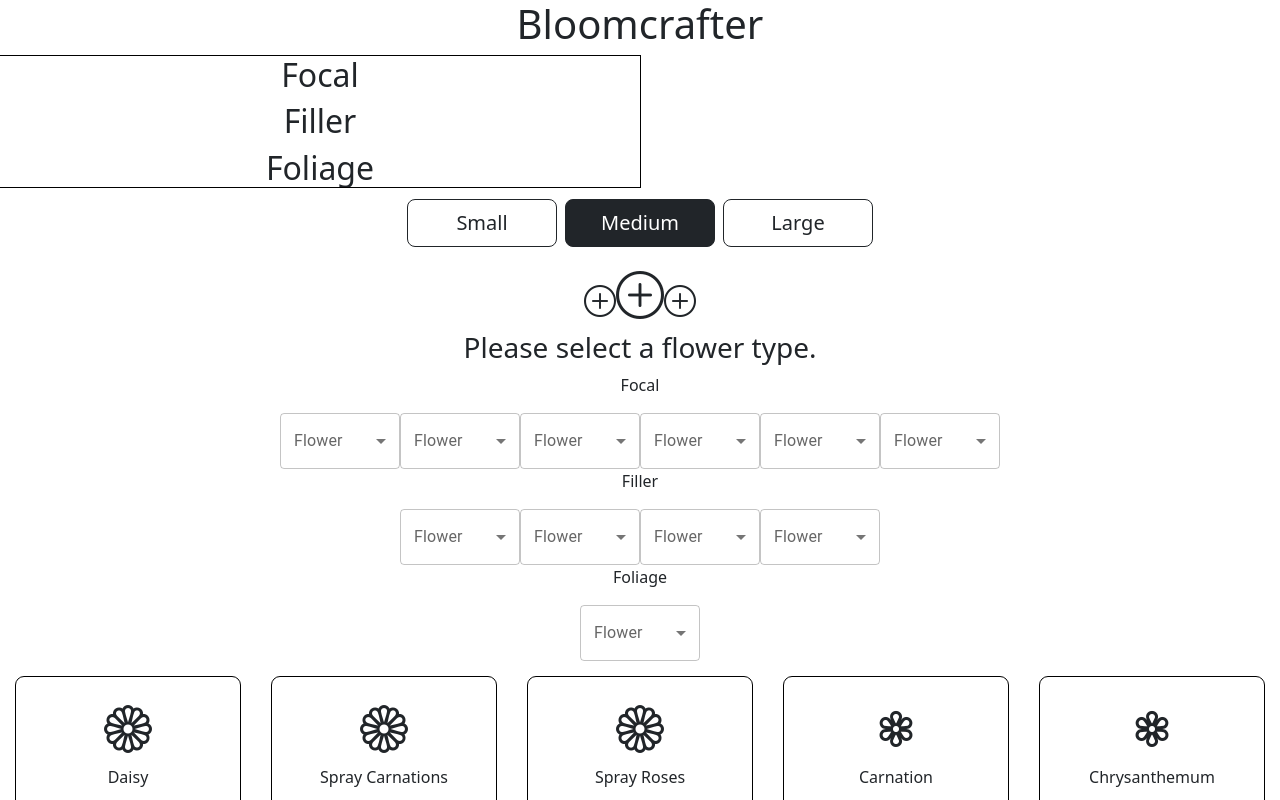
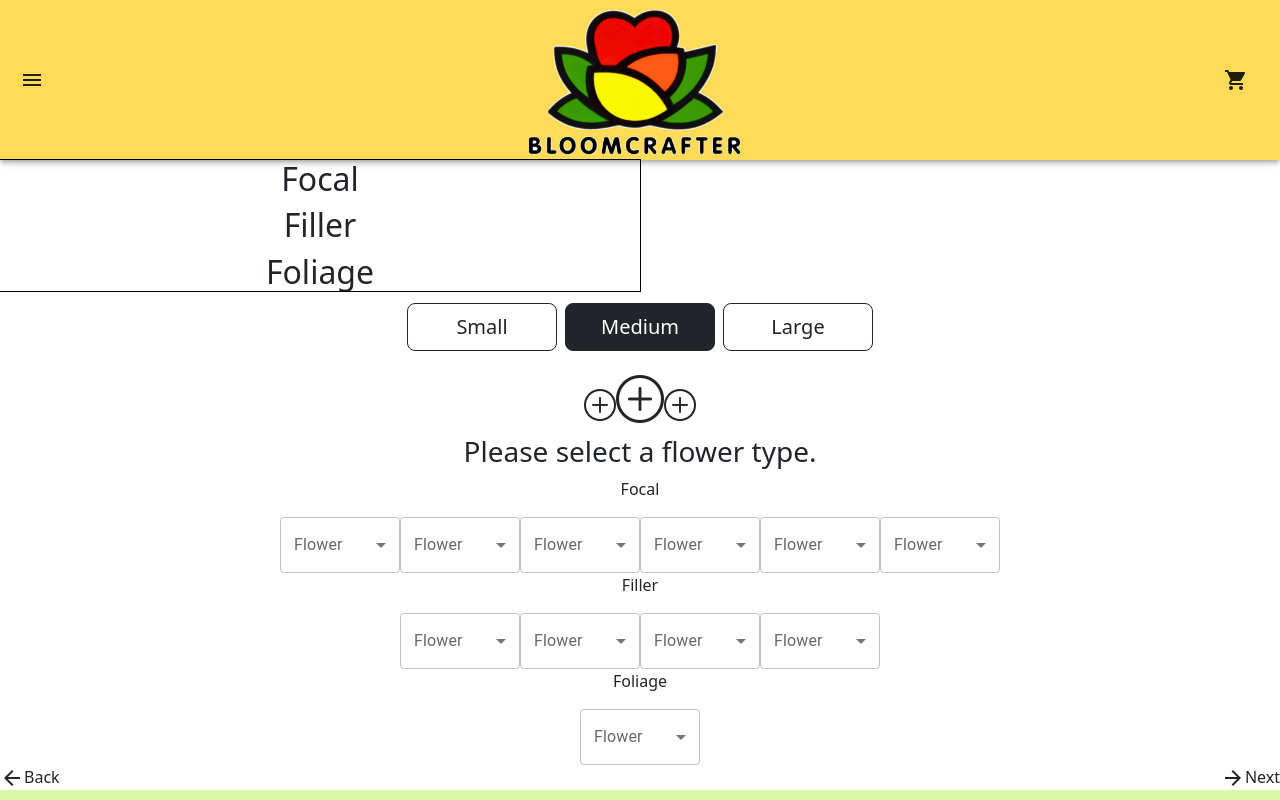
Before and after one commit to 394-w24/BloomCraft2, a React (Vite) app: page / in a window 1280 px wide. Shown: the top 800 px of the page. Built offline with nearby package versions, Linux system fonts and the light colour scheme.

Commit message:
Some styling

```diff
--- a/package.json
+++ b/package.json
@@ -12,6 +12,7 @@
   "dependencies": {
     "@emotion/react": "^11.11.3",
     "@emotion/styled": "^11.11.0",
+    "@mui/icons-material": "^5.15.10",
     "@mui/material": "^5.15.10",
     "bootstrap": "^5.3.2",
     "bootstrap-icons": "^1.11.3",
--- a/src/App.css
+++ b/src/App.css
@@ -3,40 +3,33 @@
 }
 
 .App-logo {
-  height: 40vmin;
+  height: 20vmin;
   pointer-events: none;
+  margin: auto; /* Center the logo vertically and horizontally */
 }
 
-@media (prefers-reduced-motion: no-preference) {
+/* .App-logo {
+  height: 20vmin; /* Adjust the height as needed */
+  /* pointer-events: none; */
+/* } */ */
+
+
+/* @media (prefers-reduced-motion: no-preference) {
   .App-logo {
     animation: App-logo-spin infinite 20s linear;
   }
-}
+} */
 
 .App-header {
-  background-color: #282c34;
+  background-color: #FFDB58; /* Mustard color */
   min-height: 5vh;
   display: flex;
-  flex-direction: column;
-  align-items: center;
-  justify-content: center;
-  font-size: calc(10px + 2vmin);
-  color: white;
+  flex-direction: row; /* Horizontal bar */
+  align-items: center; /* Center items vertically */
+  justify-content: space-between; /* Space out the items */
+  padding: 0 20px; /* Add some padding to the sides */
 }
 
 .App-link {
-  color: #61dafb;
+  color: #d8a420;
 }
-
-@keyframes App-logo-spin {
-  from {
-    transform: rotate(0deg);
-  }
-  to {
-    transform: rotate(360deg);
-  }
-}
-
-button {
-  font-size: calc(10px + 2vmin);
-}
--- a/src/App.jsx
+++ b/src/App.jsx
@@ -1,5 +1,14 @@
 import { useState } from 'react';
-import logo from './logo.svg';
+
+import { AppBar, Toolbar, Typography, IconButton } from '@mui/material';
+import MenuIcon from '@mui/icons-material/Menu';
+import ShoppingCartIcon from '@mui/icons-material/ShoppingCart';
+import ArrowBackIcon from '@mui/icons-material/ArrowBack';
+import ArrowForwardIcon from '@mui/icons-material/ArrowForward';
+import { createTheme, ThemeProvider } from '@mui/material/styles'
+
+
+import logo from './logo.png';
 import './App.css';
 import Container from '@mui/material/Container';
 import FlowerSelect from './components/FlowerSelect';
@@ -35,11 +44,35 @@ const App = () => {
     }
   }
 
+  const theme = createTheme({
+    palette: {
+      primary: {
+        main: '#FFDB58', // Mustard color
+      },
+    },
+  });
+
   return (
+    <ThemeProvider theme={theme}>
     <div className="App">
 
+      <AppBar position="static" style={{ backgroundColor: 'mustard !important' }}>
+        <Toolbar>
+          <IconButton edge="start" color="inherit" aria-label="menu">
+            <MenuIcon />
+          </IconButton>
+          <div style={{ margin: '0 auto' }}>
+            <img src={logo} alt="Logo" className="App-logo" />
+          </div>
+          <IconButton color="inherit" aria-label="cart">
+            <ShoppingCartIcon />
+          </IconButton>
+        </Toolbar>
+      </AppBar>
+
+{/*
       <h1>Bloomcrafter</h1>
-      {/* you can delete this... this is just temporary */}
+      you can delete this... this is just temporary */}
       <div className="flower-types-container" style={{outline: "1px solid black", maxWidth: "50%", justifyContent: "center"}}>
         <div className="select-focal">
           <h2>Focal</h2>
@@ -70,6 +103,7 @@ const App = () => {
         })}
       </>
       }
+
 
       {bouquetSize === "Medium" &&
       <>
@@ -141,14 +175,27 @@ const App = () => {
       </>
       }
       </div>
+
+      <div style={{ display: 'flex', justifyContent: 'space-between' }}>
+        <div>
+          <ArrowBackIcon />
+          <span>Back</span>
+        </div>
+        <div>
+          <ArrowForwardIcon />
+          <span>Next</span>
+        </div>
+      </div>
+   <div style={{ backgroundColor: '#DAF7A6'}}>
       {console.log(dummyData)}
       {/* todo: flowershop component (name WIP) needs to get a filtered list of data (based on type of flower (foliage,focal etc)), then needs to access fields like
       price and stuff */}
       <FlowerShop flowerList={dummyData} />
       {/* <FlowerSelect someListOfFlowers={["Rose", "Daisy", "Tulip", "Sunflower"]} /> */}
-
     </div>
+  </div>
+  </ThemeProvider>
   );
-};
+}
 
 export default App;
--- a/src/components/dummyData.js
+++ b/src/components/dummyData.js
@@ -7,7 +7,7 @@ const dummyData =
       "price": "$2.00",
       "currency": "$",
       "image_link": "https://drive.google.com/file/d/1L8q27NWjpAFtgOKDi5FdsMCrLEFoAJkn/view?usp=drive_link",
-      "color": "White"
+      "color": "white"
     },
     {
       "name": "Spray Carnations",
```
Also changed, not shown: src/logo.png (added), 1 other file (tests, documents, lock files or other folders).
